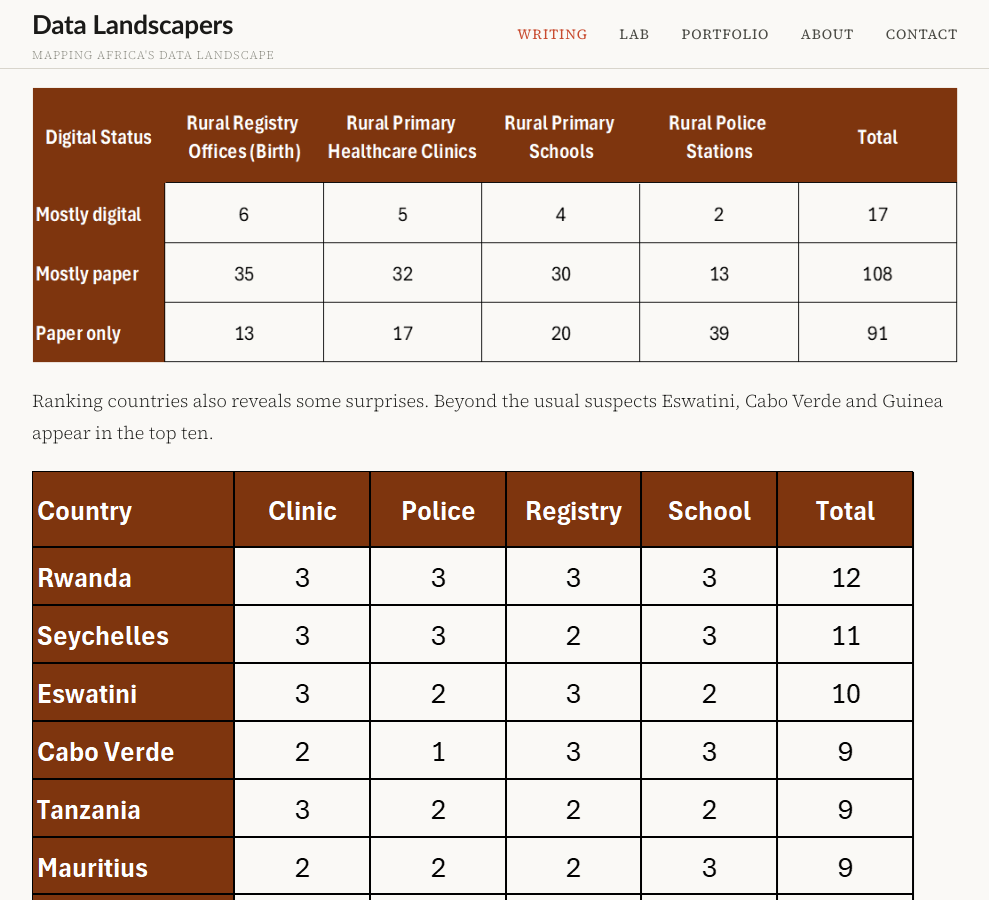
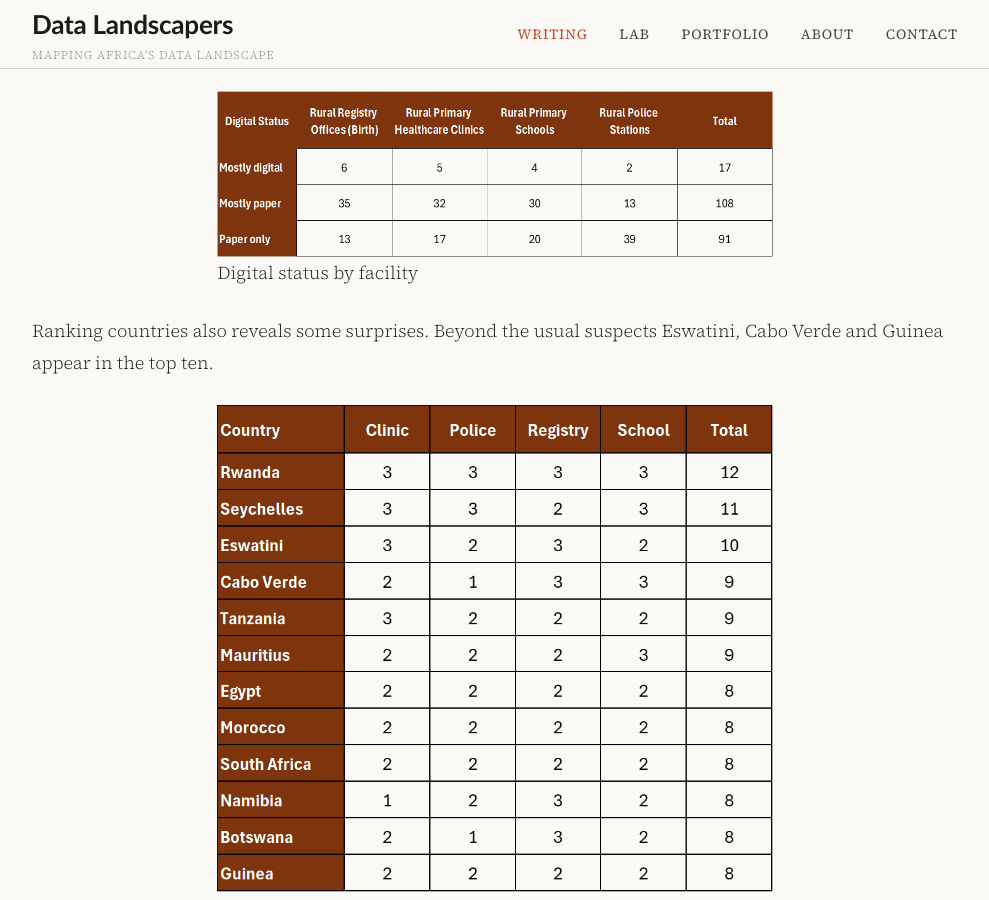
Before and after one commit to data-landscapers/data-landscapers.github.io, a Jekyll site: the page built from _posts/2026-03-31-africa-data-problem.md, in a window 1280 px wide and 900 px high, scrolled down 3736 px. Shown: the whole window, without its empty margins (145-1134 px from the left). Built offline with Jekyll 4.4.1, drawn with Linux system fonts in a browser that asks for light colours.

Commit message:
image config

```diff
--- a/_posts/2026-03-31-africa-data-problem.md
+++ b/_posts/2026-03-31-africa-data-problem.md
@@ -58,13 +58,17 @@ There is, though a possible silver lining for the optimists:
 
 -   Fifty eight per cent are on the road to digitalisation, where the country has adopted a digital system but is taking time to deploy it.
 
-![Digital status by facility](/assets/uploads/rural-digital-1.png)
+<figure style="width: 60%; margin: 1.5rem auto;">
+  <img src="/assets/uploads/rural-digital-1.png" alt="Digital status by facility">
+  <figcaption>Digital status by facility</figcaption>
+</figure>
+
 
 Ranking countries also reveals some surprises. Beyond the usual suspects Eswatini, Cabo Verde and Guinea appear in the top ten.
 
-<figure>
-<img src="/assets/uploads/rural-digital-2.png" alt="Top ranked countries">
-<figcaption>1 = Paper only; 2 = Mostly paper; 3 = Mostly digital</figcaption>
+<figure style="width: 60%; margin: 1.5rem auto;">
+  <img src="/assets/uploads/rural-digital-2.png" alt="Top ranked countries">
+  <figcaption>1 = Paper only; 2 = Mostly paper; 3 = Mostly digital</figcaption>
 </figure>
 
 
```
Also changed, not shown: README.md.
